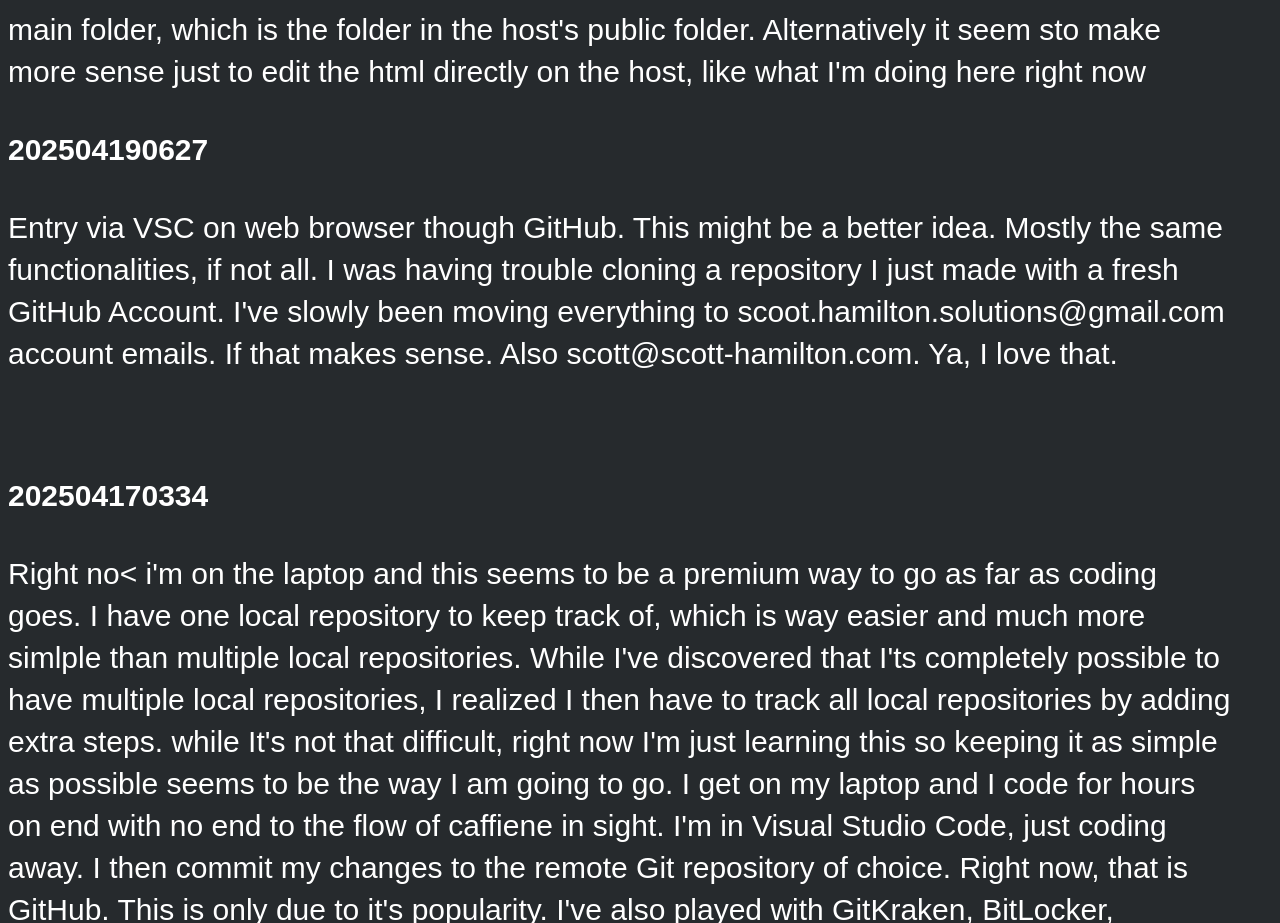
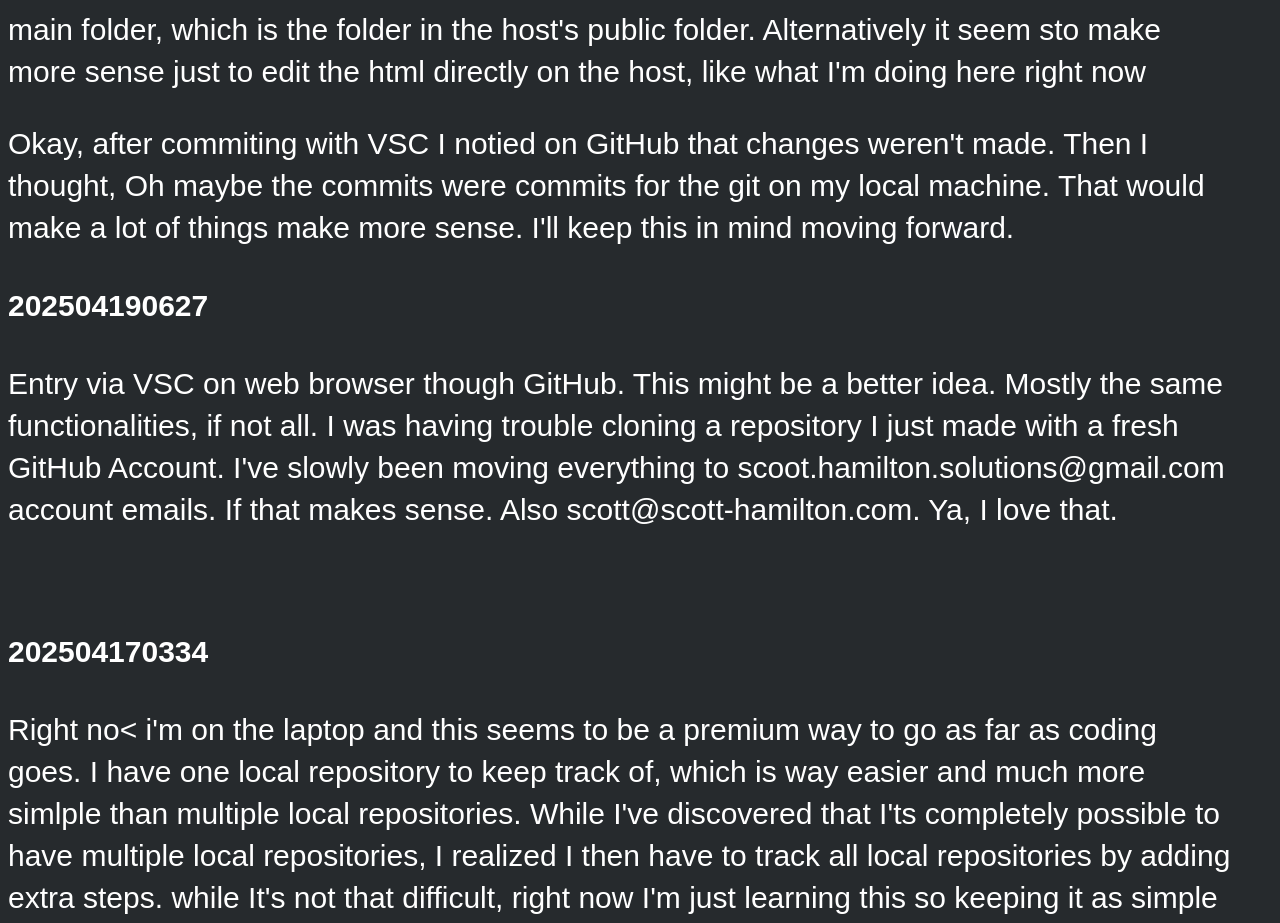
Before and after one commit to ScottyH73/scott-hamiltons, a plain HTML site: page codingjournal.html in a window 1280 px wide. Shown: the part 780-1703 px from the top of the page. Drawn offline with Linux system fonts and the light colour scheme; a web font is replaced by a local one.

Commit message:
202504262006

```diff
--- a/codingjournal.html
+++ b/codingjournal.html
@@ -60,6 +60,7 @@
 <p>When it comes to GitHub, I'll try this. Commiting after I have successfully completed all updates to files for that sesion and device.</p>
 <h4>202504260432</h4>
   <p>I have entered several journal entires that somehow didn't make it to the website. Here in this folder. I need to remember to download the files from the site before uploading more overwriting what I've put there from another device. Although the webhook idea is excellent for this. It just doesn't seem to work. I don't have that down ye. So, until I can master the webhook, which is probably simple to do, I just somehow make things difficult. Anyway until I master the webhook. I will need to make sure that I download the latest from the absolute main folder, which is the folder in the host's public folder. Alternatively it seem sto make more sense just to edit the html directly on the host, like what I'm doing here right now</p>
+  <p>Okay, after commiting with VSC I notied on GitHub that changes weren't made. Then I thought, Oh maybe the commits were commits for the git on my local machine. That would make a lot of things make more sense. I'll keep this in mind moving forward.</p>
 <h4>202504190627</h4>
   <p>Entry via VSC on web browser though GitHub. This might be a better idea. Mostly the same functionalities, if not all. I was having trouble cloning a repository I just made with a fresh GitHub Account. I've slowly been moving everything to scoot.hamilton.solutions@gmail.com account emails. If that makes sense. Also scott@scott-hamilton.com. Ya, I love that.</p>
     <br>
```
